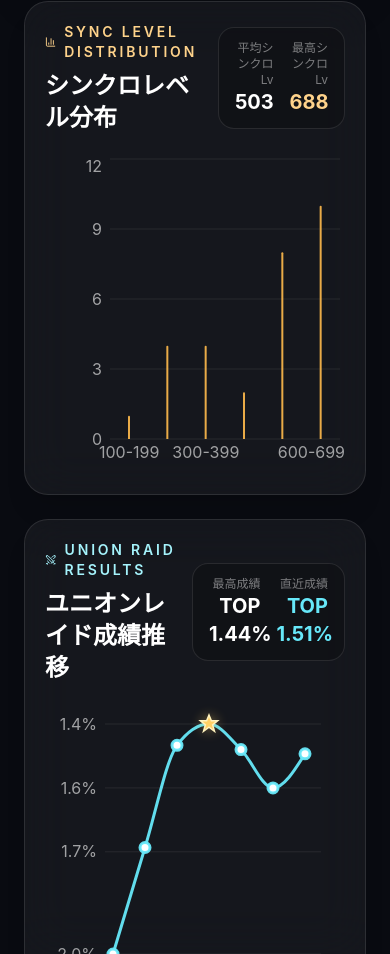
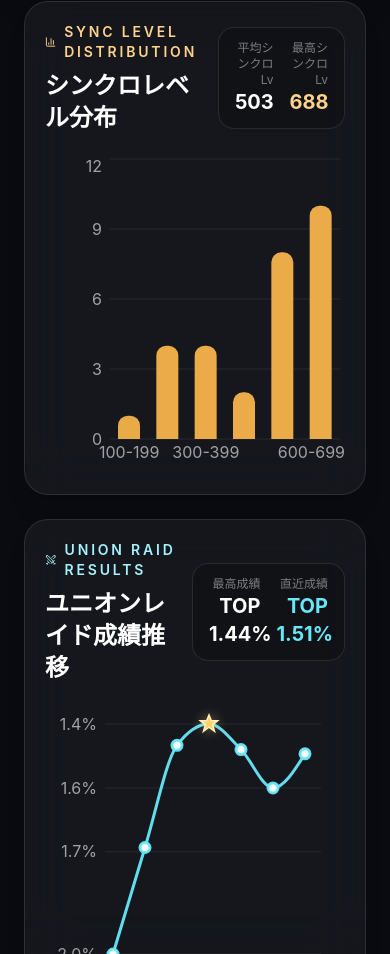
Before and after one commit to jirachi-tan/nikke-union-dashboard, a React (Vite) app: page / in a window 390 px wide. Shown: the part 1947-2901 px from the top of the page. Built offline with nearby package versions, Linux system fonts and the light colour scheme; the HTML template or start-up script is replaced by a standard one.

Commit message:
Update App.tsx
棒グラフの太さを修正

```diff
--- a/src/App.tsx
+++ b/src/App.tsx
@@ -16,6 +16,8 @@ import {
   LineChart,
   Line,
 } from "recharts";
+
+import { useEffect, useState } from "react";
 
 const unionInfo = {
   name: "PEACH",
@@ -117,6 +119,17 @@ export default function App() {
   const bestPercent = Math.min(...recentRaidResults.map((r) => r.percent));
   const latestPercent = recentRaidResults[recentRaidResults.length - 1].percent;
   const visualPath = `${import.meta.env.BASE_URL}images/union-visual.png`;
+  const [isMobile, setIsMobile] = useState(false);
+
+  useEffect(() => {
+    const update = () => setIsMobile(window.innerWidth < 640);
+    update();
+    window.addEventListener("resize", update);
+    return () => window.removeEventListener("resize", update);
+  }, []);
+
+  const barCategoryGap = isMobile ? 8 : 18;
+  const maxBarSize = isMobile ? 48 : 56;
 
   return (
     <div className="min-h-screen bg-[#090b11] text-white">
@@ -287,7 +300,7 @@ export default function App() {
 
               <div className="h-80 w-full">
                 <ResponsiveContainer width="100%" height="100%">
-                  <BarChart data={levelDistribution} barCategoryGap={18}>
+                <BarChart data={levelDistribution} barCategoryGap={barCategoryGap}>
                     <CartesianGrid stroke="rgba(255,255,255,0.08)" vertical={false} />
                     <XAxis
                       dataKey="range"
@@ -309,7 +322,12 @@ export default function App() {
                         color: 'white',
                       }}
                     />
-                    <Bar dataKey="members" radius={[10, 10, 0, 0]} fill="rgba(246,180,75,0.95)" />
+                      <Bar
+                        dataKey="members"
+                        radius={[10, 10, 0, 0]}
+                        fill="rgba(246,180,75,0.95)"
+                        maxBarSize={maxBarSize}
+                      />
                   </BarChart>
                 </ResponsiveContainer>
               </div>
```
